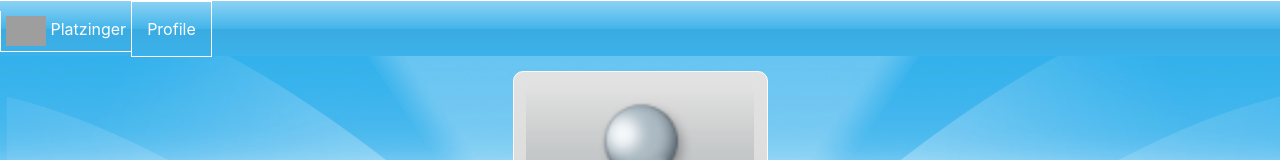
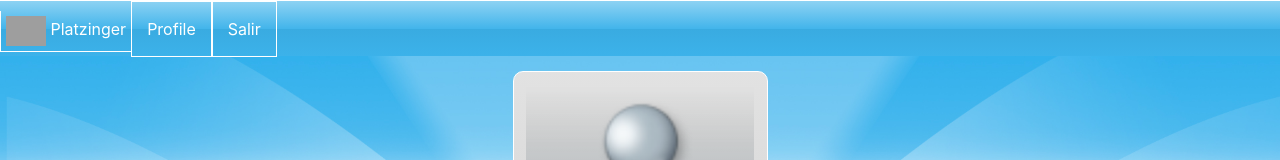
Before and after one commit to cristobalvega/platzinger, an Angular app: page /login in a window 1280 px wide. Shown: the top 160 px of the page. Built offline with nearby package versions, Linux system fonts and the light colour scheme; grey boxes are pictures that could not be loaded.

Commit message:
feat: Ahora se realiza la acción de entrar y salir de la SPA

```diff
--- a/src/app/home/home.component.html
+++ b/src/app/home/home.component.html
@@ -18,9 +18,7 @@
       </div>
     </div>
   </div>
-
   <div class="whiteContainerPadded marto15">
-
     <div class="row">
       <div class="col">
         <input type="text" class="form-control" placeholder="Buscar Amigo" [(ngModel)]="query"/>
@@ -29,7 +27,6 @@
         <img src="assets/img/logo_live_add.png" class="icon">
       </div>
     </div>
-
     <hr />
     <b>Amigos ({{friends.length}}  /  {{friends.length}} )</b>
     <div *ngFor="let user of friends   |   search: query; let i = index" class="disblo marbo5">
@@ -40,5 +37,4 @@
         </span>
     </div>
   </div>
-
 </div>
--- a/src/app/login/login.component.html
+++ b/src/app/login/login.component.html
@@ -20,7 +20,7 @@
           <input *ngIf="operation == 'register' " class="form-control marbo15" type="text" placeholder="Ingrese Nick">
         </div>
         <div class="center marto15">
-          <a *ngIf="operation == 'login' " class="btn btn-primary">Iniciar Sesión</a>
+          <a *ngIf="operation == 'login' " class="btn btn-primary" routerLink="/home">Iniciar Sesión</a>
           <a *ngIf="operation == 'register' " class="btn btn-primary">Registrarme</a>
         </div>
       </div>
--- a/src/app/login/login.component.ts
+++ b/src/app/login/login.component.ts
@@ -6,7 +6,7 @@ import { Component, OnInit } from '@angular/core';
   styleUrls: ['./login.component.css']
 })
 export class LoginComponent implements OnInit {
-  operation: string = 'login';
+  operation = 'login';
   constructor() { }
 
   ngOnInit() {
--- a/src/app/menu/menu.component.html
+++ b/src/app/menu/menu.component.html
@@ -5,4 +5,7 @@
   <div class="item" routerLink="/profile">
     Profile
   </div>
+  <div class="item" routerLink="/login">
+    Salir
+  </div>
 </div>
```
